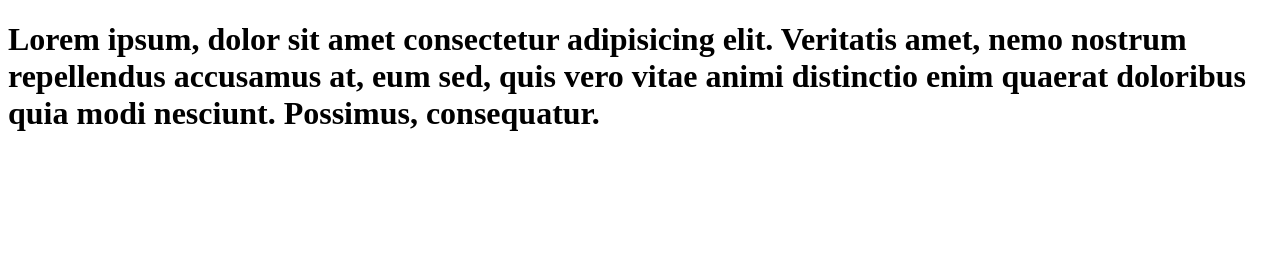
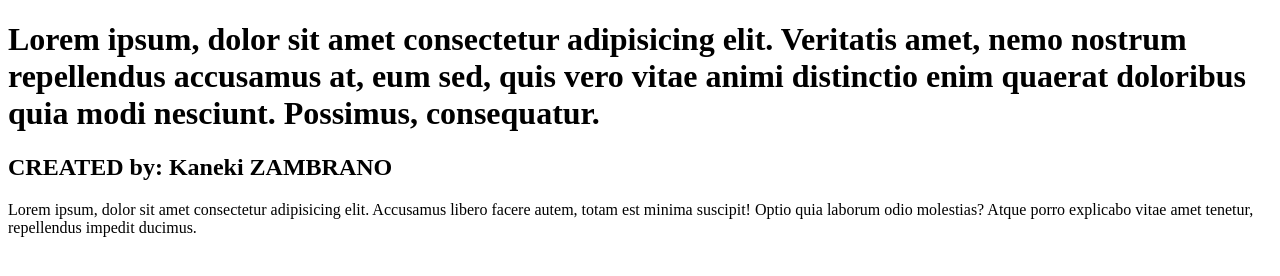
Before and after one commit to Mayang412/semanticsample, a plain HTML site: page index.html in a window 1280 px wide. Drawn offline with Linux system fonts and the light colour scheme.

Commit message:
Update index.html

```diff
--- a/index.html
+++ b/index.html
@@ -3,9 +3,11 @@
 <head>
     <meta charset="UTF-8">
     <meta name="viewport" content="width=device-width, initial-scale=1.0">
-    <title>ZAMBRANO</title>
+    <title>hacking site</title>
 </head>
 <body>
     <h1>Lorem ipsum, dolor sit amet consectetur adipisicing elit. Veritatis amet, nemo nostrum repellendus accusamus at, eum sed, quis vero vitae animi distinctio enim quaerat doloribus quia modi nesciunt. Possimus, consequatur.</h1>
+    <H2>CREATED by: Kaneki ZAMBRANO</H2>
+    <p>Lorem ipsum, dolor sit amet consectetur adipisicing elit. Accusamus libero facere autem, totam est minima suscipit! Optio quia laborum odio molestias? Atque porro explicabo vitae amet tenetur, repellendus impedit ducimus.</p>
 </body>
 </html>
```
